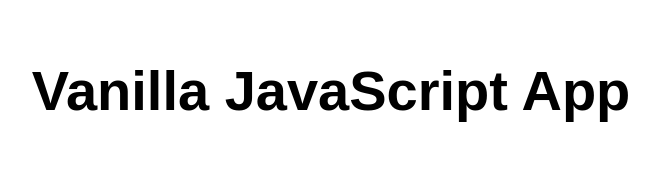
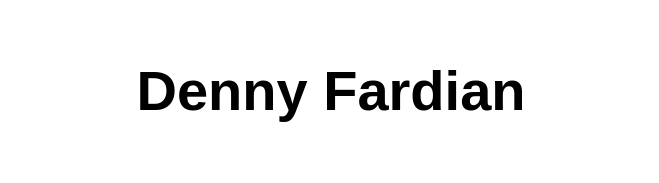
Before and after one commit to dennyfardian/tst-025, a plain HTML site: page index.html in a window 1280 px wide. Shown: the whole page, without its empty margins (309-968 px from the left). Drawn offline with Linux system fonts and the light colour scheme.

Commit message:
Update index.html

```diff
--- a/index.html
+++ b/index.html
@@ -5,12 +5,12 @@
   <meta charset="UTF-8">
   <meta name="viewport" content="width=device-width, initial-scale=1.0">
   <link rel="stylesheet" href="styles.css">
-  <title>Vanilla JavaScript App</title>
+  <title>Denny Fardian</title>
 </head>
 
 <body>
   <main>
-    <h1>Vanilla JavaScript App</h1>
+    <h1>Denny Fardian</h1>
   </main>
 </body>
 
```
